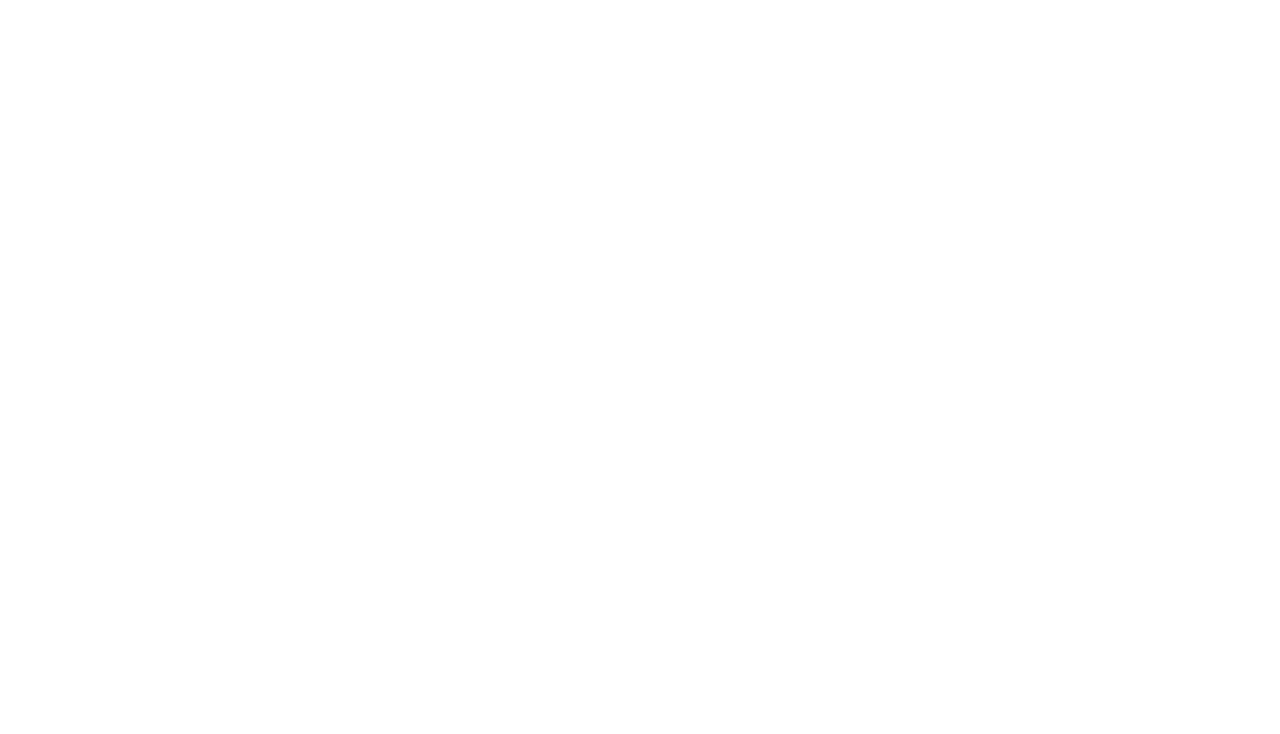
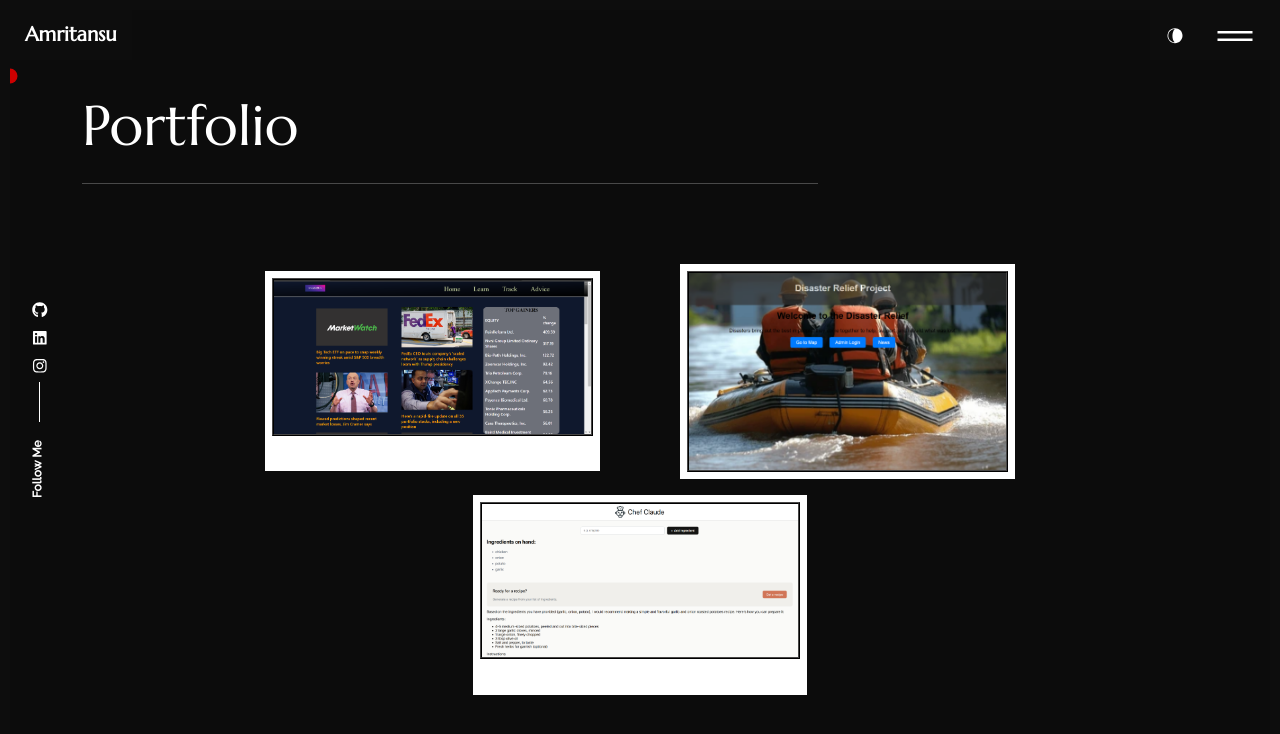
Before and after one commit to Amritansu-Adi/Amritansu-Aditya, a React (Create React App) app: page /portfolio in a window 1280 px wide. Shown: the top 734 px of the page. Built offline with nearby package versions, Linux system fonts and the light colour scheme.

Commit message:
updated homepage in package.json

```diff
--- a/package.json
+++ b/package.json
@@ -2,7 +2,7 @@
   "name": "react-portfolio",
   "version": "0.1.0",
   "private": true,
-  "homepage": "https://Amritansu-Adi.github.io/portfolio",
+  "homepage": ".",
   "dependencies": {
     "bootstrap": "^5.2.3",
     "emailjs-com": "^3.2.0",
@@ -46,7 +46,7 @@
   "description": "A simple portfolio template for developer/designers built with React.",
   "main": "index.js",
   "devDependencies": {
-    "gh-pages": "^6.2.0"
+    "gh-pages": "^6.3.0"
   },
   "author": "",
   "license": "ISC"
--- a/src/content_option.js
+++ b/src/content_option.js
@@ -1,12 +1,13 @@
 import proj1 from './assets/images/proj1.png';
 import proj2 from './assets/images/proj2.png';
+import proj3 from './assets/images/proj3.png';
 
 
 
 const logotext = "Amritansu";
 const meta = {
     title: "Amritansu Aditya",
-    description: "I am Amritansu Aditya, Machine Learning and Full stack devloper.",
+    description: "I am Amritansu Aditya, Machine Learning and Full stack devloper(MERN Developer).",
 };
 
 const introdata = {
@@ -16,13 +17,13 @@
         second: "I code cool websites",
         third: "I program machine models.",
     },
-    description: "I am a Machine Learning and Full stack devloper. I am a passionate programmer and I love to code in C++, Python,  React, and Javascript.",
+    description: "I am a Machine Learning and MERN devloper. I am a passionate programmer and I love to code in C++, Python,  React, Javascript and Node.js.",
     your_img_url: "https://images.unsplash.com/photo-1514790193030-c89d266d5a9d",
 };
 
 const dataabout = {
     title: "a'bit about my self",
-    aboutme: "I am a Machine Learning and Full stack devloper. I am a quick learner and I love to learn new technologies. I like to work on projects that are challenging and require creative solutions. I am a team player and I enjoy collaborating with others to achieve a common goal. I am passionate about coding and I am always looking for ways to improve my skills and expand my knowledge.",
+    aboutme: "I am a Machine Learning and Full stack devloper(MERN). I am a quick learner and I love to learn new technologies. I like to work on projects that are challenging and require creative solutions. I am a team player and I enjoy collaborating with others to achieve a common goal. I am passionate about coding and I am always looking for ways to improve my skills and expand my knowledge.",
 };
 
 
@@ -32,29 +33,57 @@
     },
     {
         name: "C++",
+        value: 90,
+    },
+    {
+        name: "Javascript",
         value: 85,
     },
     {
-        name: "Javascript",
+        name: "React",
+        value: 85,
+    },
+    {
+        name: "Node.js",
         value: 80,
     },
     {
-        name: "React",
-        value: 60,
+        name: "MongoDB",
+        value: 90,
     },
-
+    {
+        name: "Express.js",
+        value: 80,
+    },
+    {
+        name: "Machine Learning",
+        value: 70,
+    },
+    {
+        name: "Sci-kit Learn",
+        value: 70,
+    },
+    {
+        name: "Tensorflow",
+        value: 70,
+    }
 ];
 
 
 const dataportfolio = [{
         img: proj1,
         description:"Stock Market Tracking website for NASDAQ.",
-        link: "#",
+        link: "https://amritansu-adi.github.io/investomedia/",
     },
     {
         img: proj2,
-        description: "Disater Relief based web Project.",
-        link: "#",
+        description: "Web Project for Disaster Relief.",
+        link: "https://github.com/Amritansu-Adi/DisRef",
+    },
+    {
+        img: proj3,
+        description: "A Recipe Generator Utilises AI to generate recipes based on ingredients given by user.",
+        link: "https://github.com/Amritansu-Adi/Recipe-Generator",
     },
 
 ];
--- a/src/pages/portfolio/style.css
+++ b/src/pages/portfolio/style.css
@@ -17,7 +17,7 @@
     display: inline-block;
     width: 30%;
     text-align: center;
-    margin: 0.5rem auto;
+    margin: 0.5rem;
     position: relative;
     background: var(--secondary-color);
     padding: 6px;
@@ -28,7 +28,12 @@
 }
 
 .po_item img {
-    max-width: 100%;
+    width: 100%;
+    height: 100%;
+    object-fit: contain;
+    object-position: center;
+    border: 2px ridge rgb(71, 70, 70);
+
 }
 
 .po_item .content {
```
Also changed, not shown: src/assets/images/proj3.png (added), 1 other file (tests, documents, lock files or other folders).
